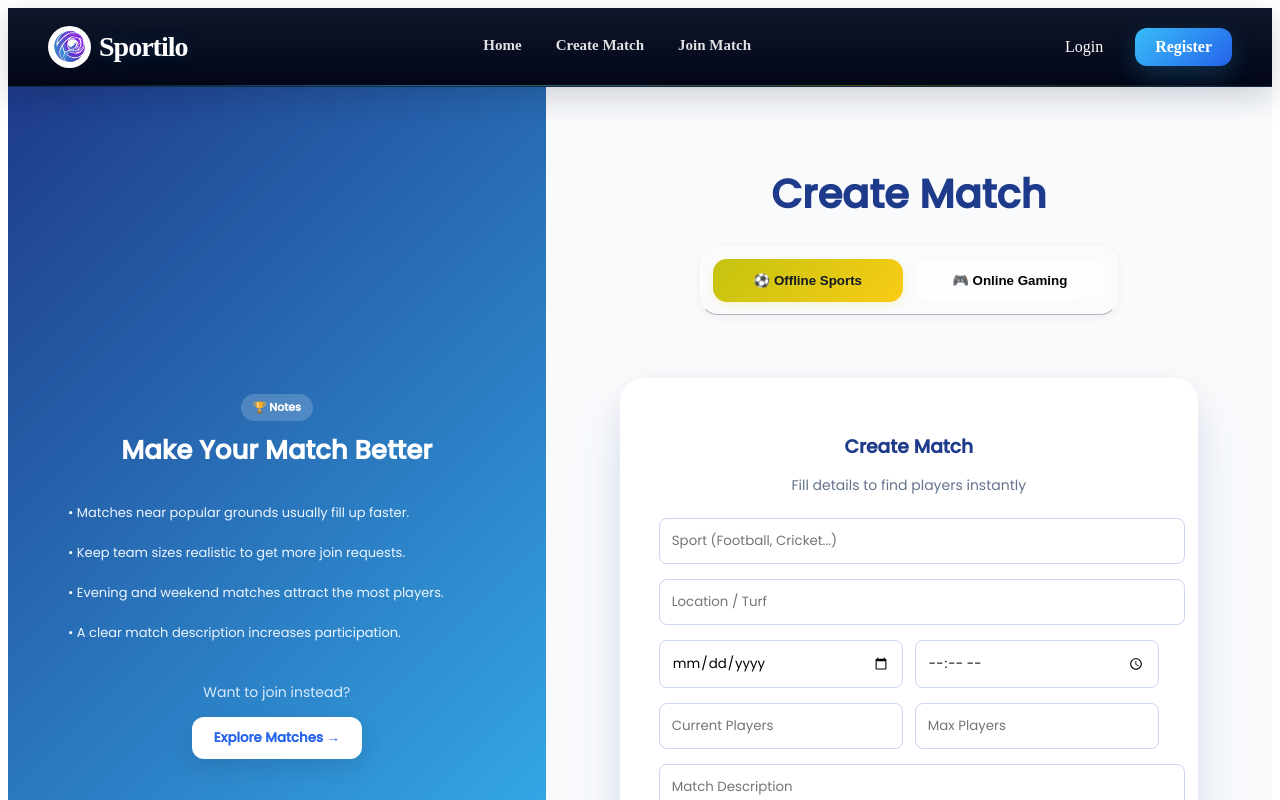
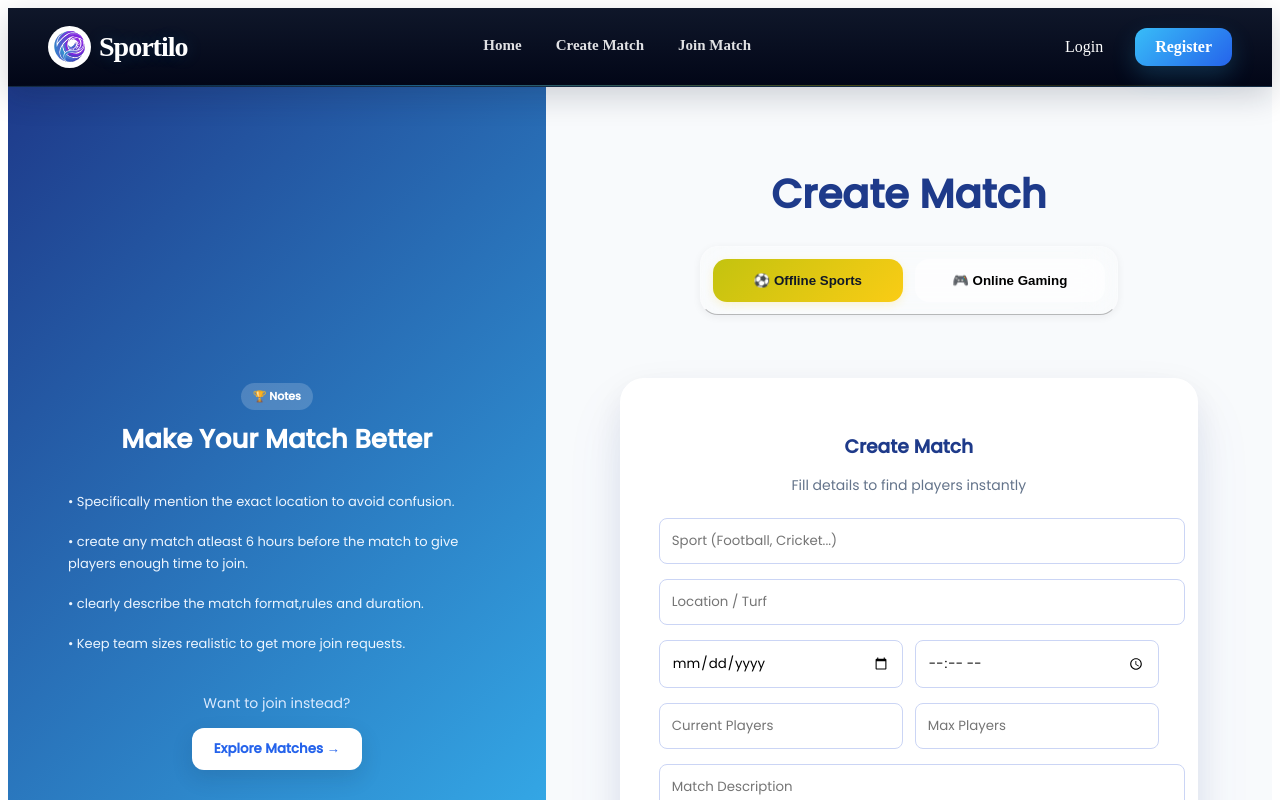
Before and after one commit to ashie188/Sportilo, a React (Vite) app in the folder frontend/: page /create-group in a window 1280 px wide. Shown: the top 800 px of the page. Built offline with nearby package versions, Linux system fonts and the light colour scheme; no server answers.

Commit message:
create matches rule addtion

```diff
--- a/frontend/src/CreateGroup.jsx
+++ b/frontend/src/CreateGroup.jsx
@@ -103,9 +103,7 @@ function CreateGroup() {
         description: "",
       });
     } catch (error) {
-      console.log(
-        "Error creating match, at createGroup handlesubmit",
-      );
+      console.log("Error creating match, at createGroup handlesubmit");
       setError(error.response?.data || error.message);
     } finally {
       setCreatingMatch(false);
@@ -152,19 +150,19 @@ function CreateGroup() {
 
               <div className="suggestions">
                 <div className="suggestion-card">
-                  • Matches near popular grounds usually fill up faster.
+                  • Specifically mention the exact location to avoid confusion.
+                </div>
+
+                <div className="suggestion-card">
+                  • create any match atleast 6 hours before the match to give players enough time to join.
+                </div>
+
+                <div className="suggestion-card">
+                  • clearly describe the match format,rules and duration.
                 </div>
 
                 <div className="suggestion-card">
                   • Keep team sizes realistic to get more join requests.
-                </div>
-
-                <div className="suggestion-card">
-                  • Evening and weekend matches attract the most players.
-                </div>
-
-                <div className="suggestion-card">
-                  • A clear match description increases participation.
                 </div>
               </div>
 
@@ -190,12 +188,11 @@ function CreateGroup() {
                 </div>
 
                 <div className="suggestion-card gaming-card-info">
-                  • Full squads usually form faster than random player searches.
+                  • create any match atleast 3 hours before the match time to give players enough time to join.
                 </div>
 
                 <div className="suggestion-card gaming-card-info">
-                  • Schedule sessions during peak evening hours for quicker
-                  joins.
+                  • clearly describe the match format and rules,mention the duration.
                 </div>
 
                 <div className="suggestion-card gaming-card-info">
```
